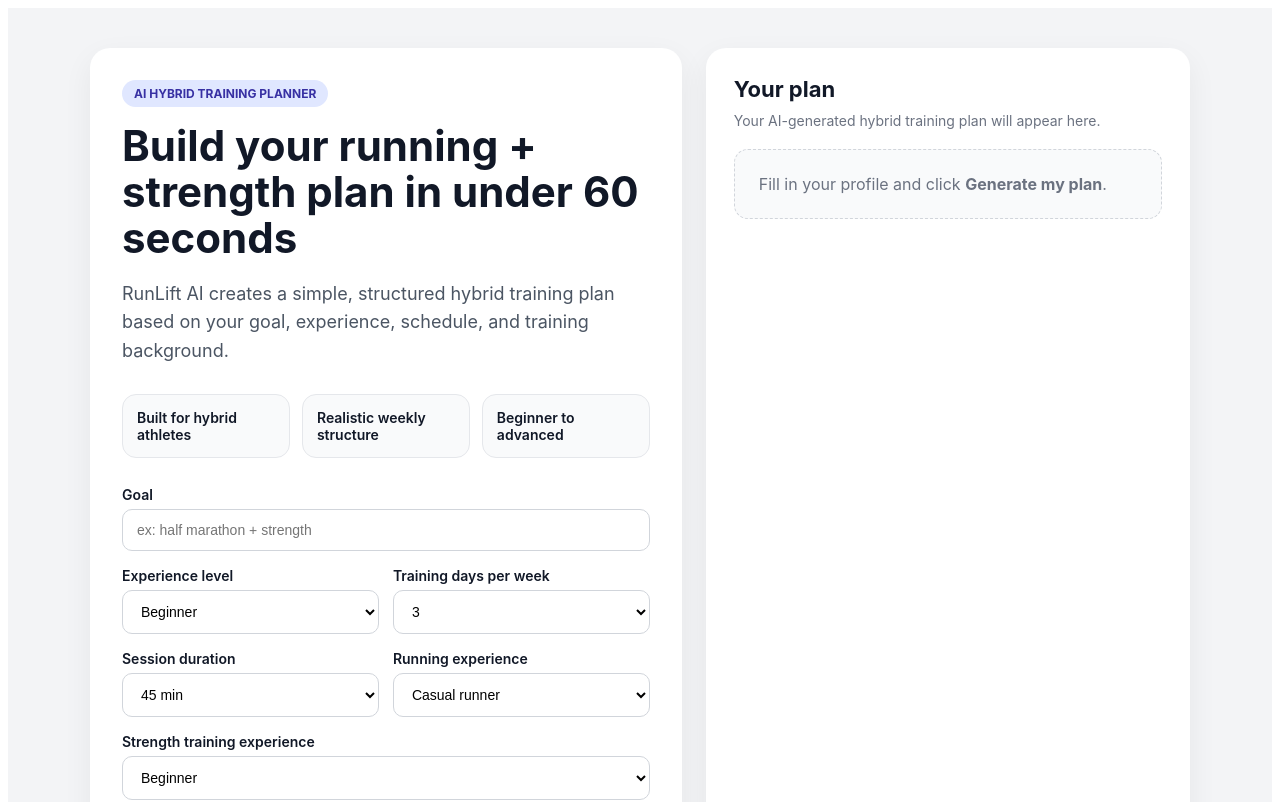
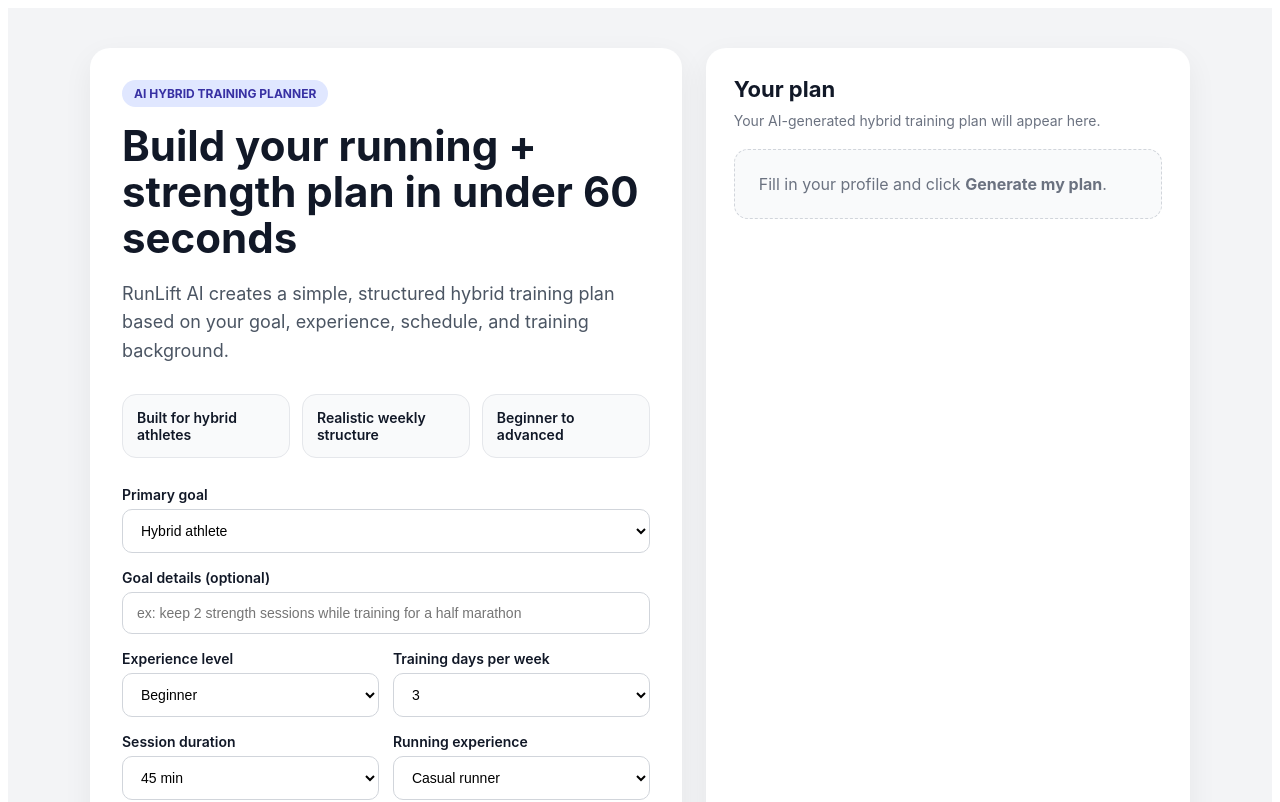
Before and after one commit to RunliftAI/runlift-ai, a Next.js app: page / in a window 1280 px wide. Shown: the top 802 px of the page. Built offline with nearby package versions, Linux system fonts and the light colour scheme.

Commit message:
Improve goal input structure

```diff
--- a/app/page.js
+++ b/app/page.js
@@ -3,7 +3,8 @@
 import { useState } from "react";
 
 export default function Home() {
-  const [goal, setGoal] = useState("");
+  const [primaryGoal, setPrimaryGoal] = useState("hybrid athlete");
+  const [goalDetails, setGoalDetails] = useState("");
   const [experienceLevel, setExperienceLevel] = useState("beginner");
   const [trainingDays, setTrainingDays] = useState("3");
   const [sessionDuration, setSessionDuration] = useState("45 min");
@@ -24,7 +25,8 @@
           "Content-Type": "application/json",
         },
           body: JSON.stringify({
-          goal,
+          primaryGoal,
+          goalDetails,
           experienceLevel,
           trainingDays,
           sessionDuration,
@@ -158,11 +160,29 @@
 
           <div style={{ display: "grid", gap: 16 }}>
             <div>
-              <label style={labelStyle}>Goal</label>
+              <label style={labelStyle}>Primary goal</label>
+              <select
+                value={primaryGoal}
+                onChange={(e) => setPrimaryGoal(e.target.value)}
+                style={inputStyle}
+              >
+                <option value="hybrid athlete">Hybrid athlete</option>
+                <option value="build muscle">Build muscle</option>
+                <option value="fat loss">Fat loss</option>
+                <option value="improve running performance">Improve running performance</option>
+                <option value="prepare for a 5k">Prepare for a 5k</option>
+                <option value="prepare for a 10k">Prepare for a 10k</option>
+                <option value="prepare for a half marathon">Prepare for a half marathon</option>
+                <option value="prepare for a marathon">Prepare for a marathon</option>
+              </select>
+            </div>
+
+            <div>
+              <label style={labelStyle}>Goal details (optional)</label>
               <input
-                placeholder="ex: half marathon + strength"
-                value={goal}
-                onChange={(e) => setGoal(e.target.value)}
+                placeholder="ex: keep 2 strength sessions while training for a half marathon"
+                value={goalDetails}
+                onChange={(e) => setGoalDetails(e.target.value)}
                 style={inputStyle}
               />
             </div>
```
